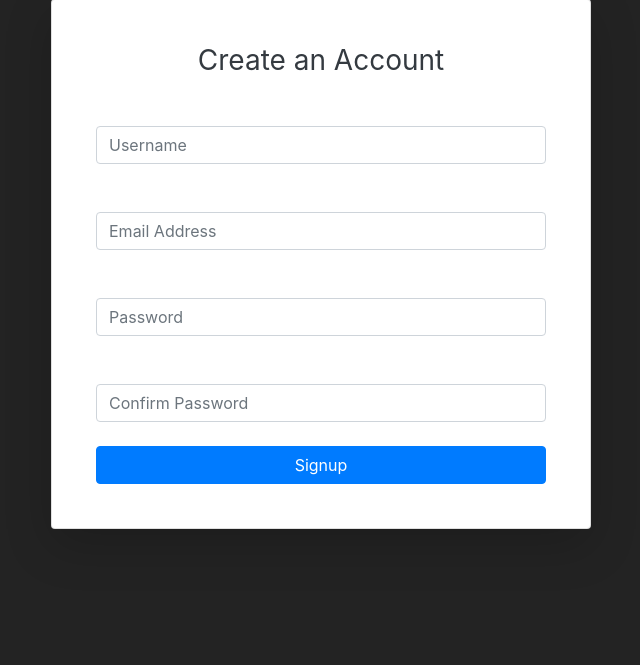
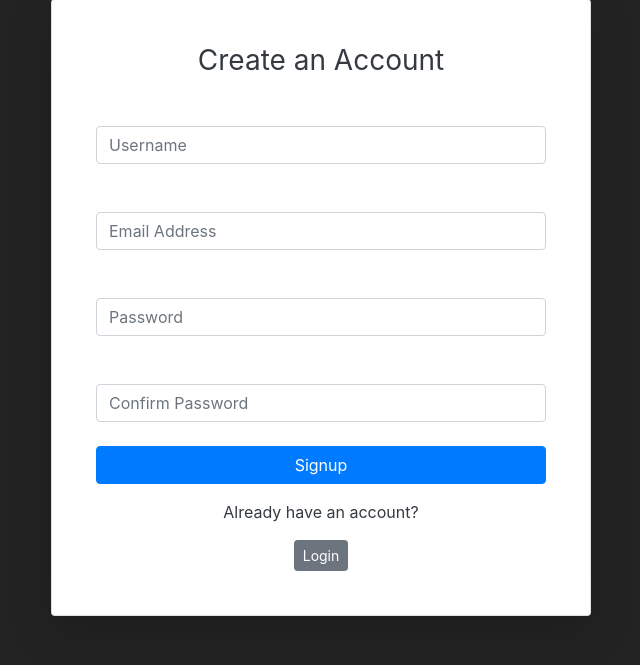
Before and after one commit to Waris-95/E-com, a Flask app: page /register in a window 1280 px wide. Shown: the part 135-800 px from the top of the page, without its empty margins (319-959 px from the left). Run offline with Flask 3, Linux system fonts and the light colour scheme; some libraries are stand-ins or nearby versions.

Commit message:
login functionality complete

```diff
--- a/market/models.py
+++ b/market/models.py
@@ -1,6 +1,7 @@
 from market import db, bcrypt
+from flask_login import UserMixin
 
-class User (db.Model):
+class User(db.Model, UserMixin):
     id = db.Column(db.Integer(), primary_key=True)
     username = db.Column(db.String(length=30), nullable=False, unique=True)
     email_address = db.Column(db.String(length=50), nullable=False, unique=True)
@@ -16,6 +17,9 @@ class User (db.Model):
     def password(self, plain_text_password):
         self.password_hash = bcrypt.generate_password_hash(plain_text_password).decode('utf-8')
 
+    def check_password_correction(self, attempted_password):
+        return bcrypt.check_password_hash(self.password_hash, attempted_password)
+
 class Item(db.Model):
     id = db.Column(db.Integer(), primary_key=True)
     name = db.Column(db.String(length=20), nullable=False, unique=True)
--- a/market/routes.py
+++ b/market/routes.py
@@ -2,13 +2,18 @@ from market import db, app
 from flask import render_template, jsonify, redirect, url_for, flash
 from market.models import Item, User
 from market.forms import RegisterForm, LoginForm
+from flask_login import login_user, login_required, current_user, logout_user
 
+'''
+------> Shop ROUTES <------
+'''
 @app.route('/')
 @app.route('/home')
 def home_page():
     return render_template("home.html")
 
 @app.route('/shop')
+@login_required
 def shop_page():
     items = Item.query.all()
     return render_template('market.html', items=items)
@@ -20,6 +25,9 @@ def get_items():
     items_list = [{'name': item.name, 'price': item.price, 'barcode': item.barcode, 'description': item.description} for item in items]
     return jsonify(items_list)
 
+'''
+------> AUTH ROUTES <------
+'''
 # Route for signup
 @app.route('/register', methods=['POST', 'GET'])
 def register_page():
@@ -41,4 +49,20 @@ def register_page():
 @app.route('/login', methods=['GET', 'POST'])
 def login_page():
     form = LoginForm()
+    if form.validate_on_submit():
+        attempted_user = User.query.filter_by(username=form.username.data).first()
+        if attempted_user and attempted_user.check_password_correction(attempted_password=form.password.data):
+            login_user(attempted_user)
+            flash(f'Successfully logged in as: {attempted_user.username}', category='success')
+            return redirect(url_for('shop_page'))
+        else:
+            flash('Incorrect username or password', category='danger')
     return render_template('login.html', form=form)
+
+# Logout route
+@app.route('/logout')
+@login_required
+def logout_page():
+    logout_user()
+    flash('You have been logged out!', category='info')
+    return redirect(url_for('home_page'))
--- a/market/templates/register.html
+++ b/market/templates/register.html
@@ -38,6 +38,12 @@ Register Page
                         <div class="d-grid mt-4">
                             {{ form.submit_field(class="btn btn-primary btn-block") }}
                         </div>
+
+                        <div class="mt-3 text-center">
+                            <p class="text-dark">Already have an account?</p>
+                            <a class="btn btn-sm btn-secondary" href="{{ url_for('login_page') }}">Login</a>
+                        </div>
+
                     </form>
                 </div>
             </div>
```
Also changed, not shown: market/__init__.py (+8 -1 lines), instance/market.db, 2 other files.
